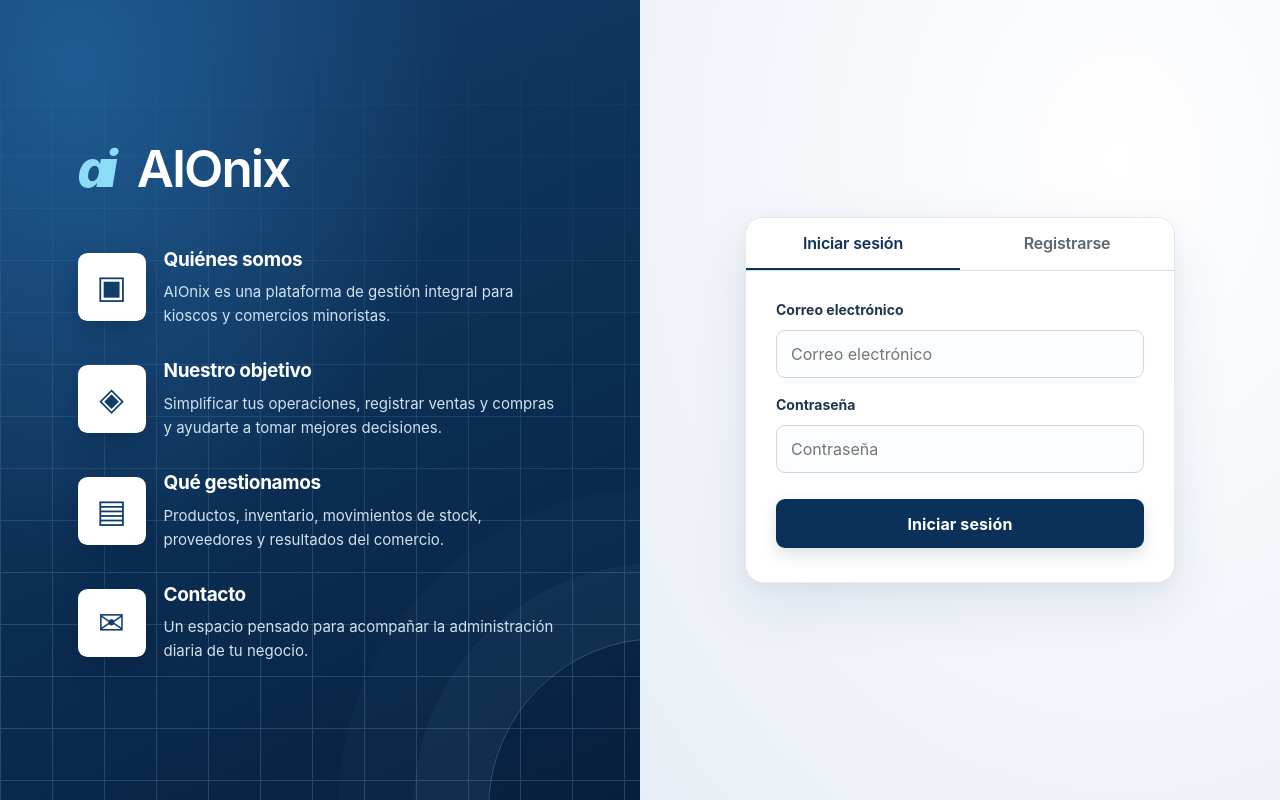
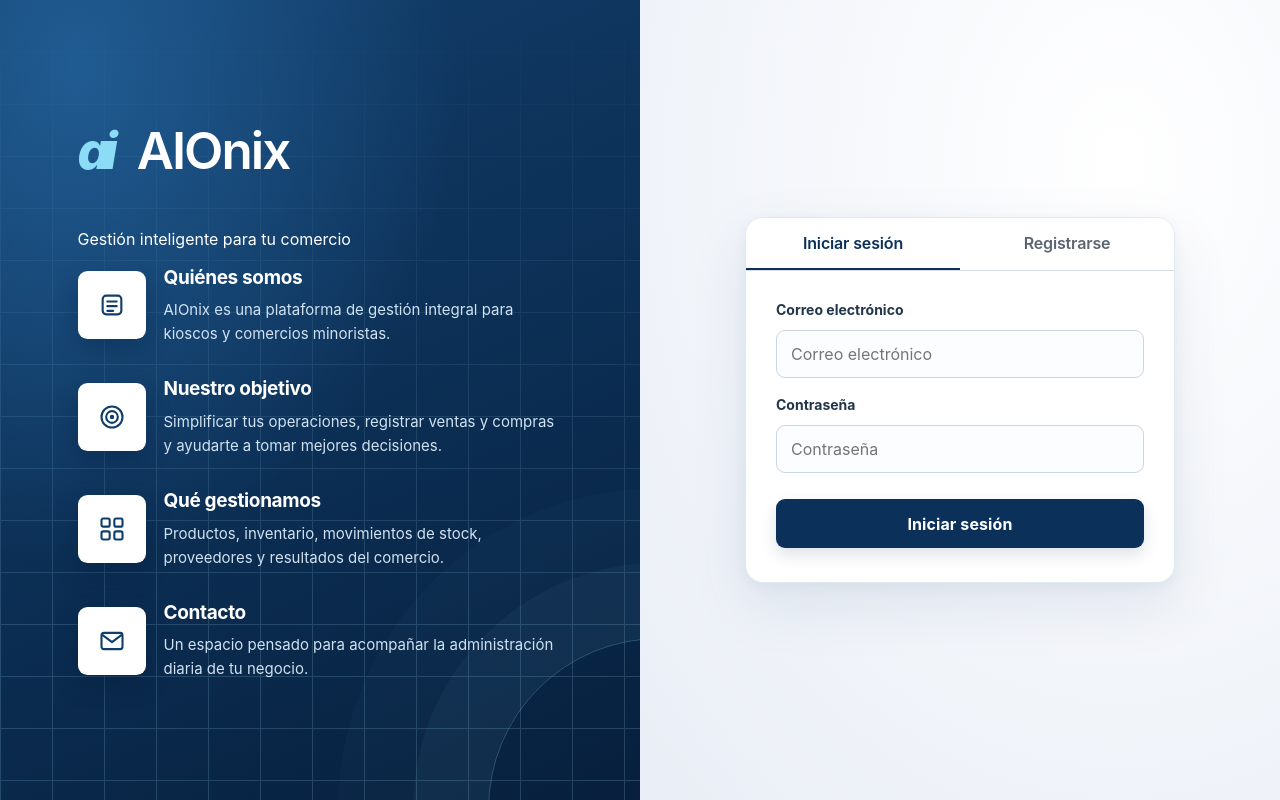
Before and after one commit to Tierrita/Gestion-Integral-de-Comercio, a React (Vite) app in the folder Frontend/: page /login in a window 1280 px wide. Built offline with nearby package versions, Linux system fonts and the light colour scheme.

Commit message:
style(login): iconos SVG consistentes y subtitulo de marca

```diff
--- a/Frontend/src/components/auth/BrandPanel.jsx
+++ b/Frontend/src/components/auth/BrandPanel.jsx
@@ -1,18 +1,31 @@
 import InfoItem from './InfoItem.jsx'
 
+function LineIcon({ kind }) {
+  const paths = {
+    about: <><rect x="4" y="4" width="16" height="16" rx="3" /><path d="M8 9h8M8 13h8M8 17h5" /></>,
+    goal: <><circle cx="12" cy="12" r="9" /><circle cx="12" cy="12" r="5" /><circle cx="12" cy="12" r="1" /></>,
+    management: <><rect x="3" y="3" width="7" height="7" rx="1.5" /><rect x="14" y="3" width="7" height="7" rx="1.5" /><rect x="3" y="14" width="7" height="7" rx="1.5" /><rect x="14" y="14" width="7" height="7" rx="1.5" /></>,
+    contact: <><rect x="3" y="5" width="18" height="14" rx="2" /><path d="m4 7 8 6 8-6" /></>,
+  }
+  return <svg viewBox="0 0 24 24" width="28" height="28" fill="none" stroke="currentColor" strokeWidth="1.8" strokeLinecap="round" strokeLinejoin="round" aria-hidden="true">{paths[kind]}</svg>
+}
+
 const items = [
-  { slug: 'quienes-somos', Icon: () => <span aria-hidden="true">▣</span>, title: 'Quiénes somos', description: 'AIOnix es una plataforma de gestión integral para kioscos y comercios minoristas.' },
-  { slug: 'nuestro-objetivo', Icon: () => <span aria-hidden="true">◈</span>, title: 'Nuestro objetivo', description: 'Simplificar tus operaciones, registrar ventas y compras y ayudarte a tomar mejores decisiones.' },
-  { slug: 'que-gestionamos', Icon: () => <span aria-hidden="true">▤</span>, title: 'Qué gestionamos', description: 'Productos, inventario, movimientos de stock, proveedores y resultados del comercio.' },
-  { slug: 'contacto', Icon: () => <span aria-hidden="true">✉</span>, title: 'Contacto', description: 'Un espacio pensado para acompañar la administración diaria de tu negocio.' },
+  { slug: 'quienes-somos', kind: 'about', title: 'Quiénes somos', description: 'AIOnix es una plataforma de gestión integral para kioscos y comercios minoristas.' },
+  { slug: 'nuestro-objetivo', kind: 'goal', title: 'Nuestro objetivo', description: 'Simplificar tus operaciones, registrar ventas y compras y ayudarte a tomar mejores decisiones.' },
+  { slug: 'que-gestionamos', kind: 'management', title: 'Qué gestionamos', description: 'Productos, inventario, movimientos de stock, proveedores y resultados del comercio.' },
+  { slug: 'contacto', kind: 'contact', title: 'Contacto', description: 'Un espacio pensado para acompañar la administración diaria de tu negocio.' },
 ]
 
 export default function BrandPanel({ activeSection, onSelectSection }) {
   return <section className="aionix-brand" aria-label="Presentación de AIOnix">
     <div className="aionix-brand-inner">
-      <div className="aionix-brand-logo"><span className="aionix-brand-mark">ai</span><span>AIOnix</span></div>
-      <div className="aionix-brand-items">{items.map(({ slug, Icon, title, description }) =>
-        <InfoItem key={slug} Icon={Icon} title={title} description={description}
+      <div className="aionix-brand-header">
+        <div className="aionix-brand-logo"><span className="aionix-brand-mark">ai</span><span>AIOnix</span></div>
+        <p className="aionix-brand-tagline">Gestión inteligente para tu comercio</p>
+      </div>
+      <div className="aionix-brand-items">{items.map(({ slug, kind, title, description }) =>
+        <InfoItem key={slug} Icon={() => <LineIcon kind={kind} />} title={title} description={description}
           active={activeSection === slug} onClick={() => onSelectSection(slug)} />
       )}</div>
     </div>
```
